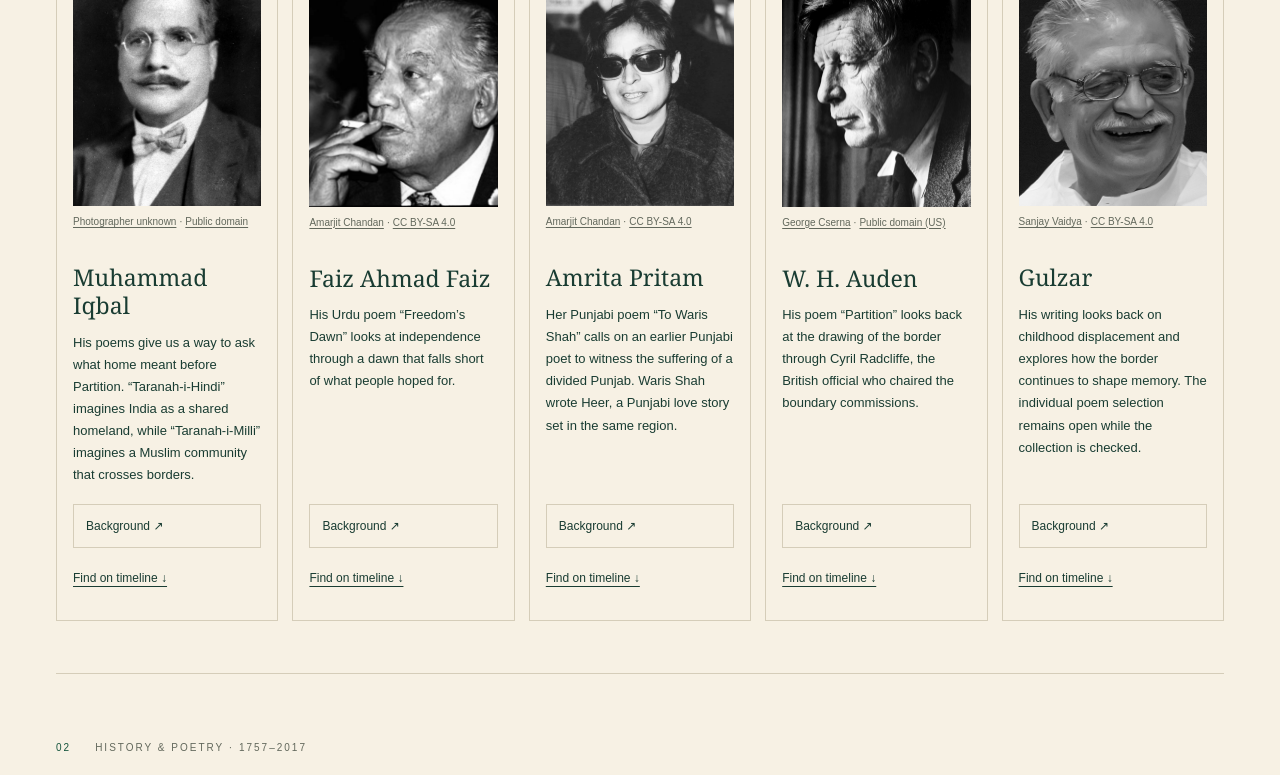
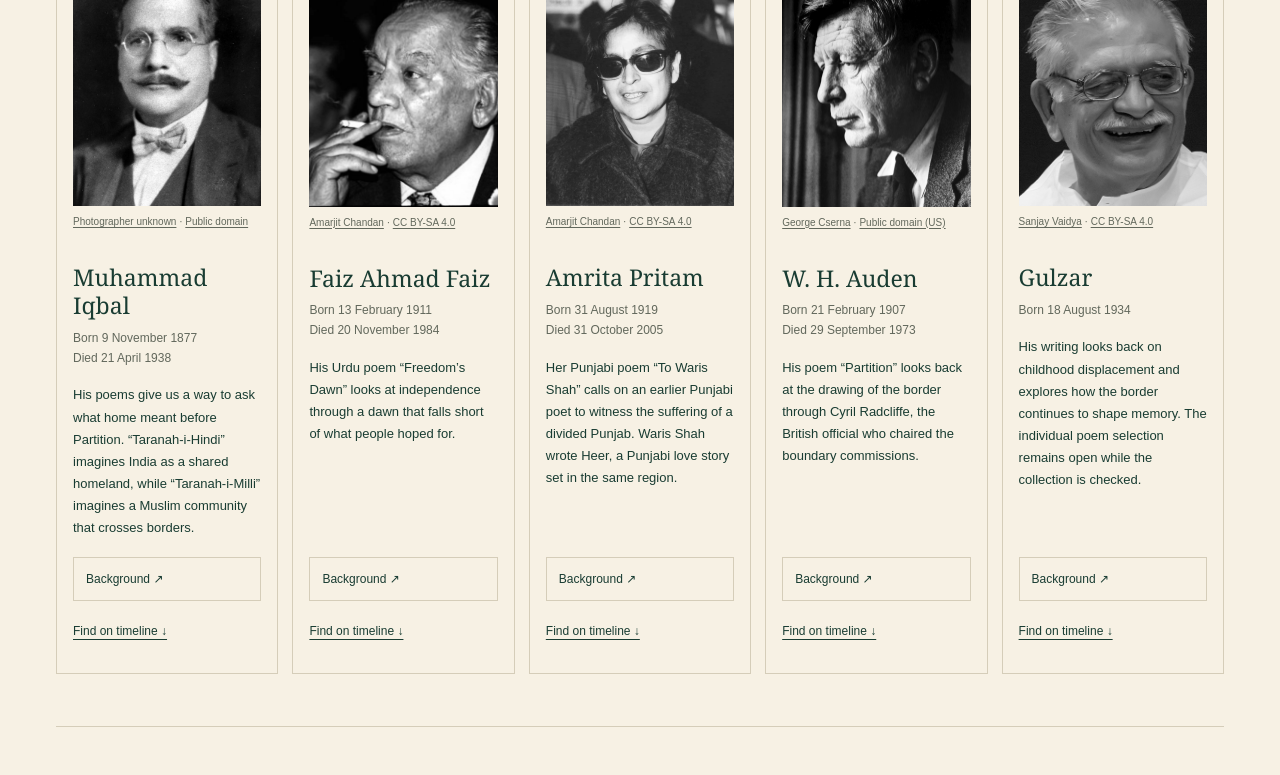
Before and after one commit to syedshazli/Poetry_Across_Partition, a plain HTML site: page poetry-exhibit/dist/index.html in a window 1280 px wide. Shown: the part 992-1767 px from the top of the page. Drawn offline with Linux system fonts and the light colour scheme.

Commit message:
Annotations

```diff
--- a/poetry-exhibit/dist/styles.css
+++ b/poetry-exhibit/dist/styles.css
@@ -80,3 +80,5 @@ button{font:inherit;color:inherit;cursor:pointer}button:focus-visible,summary:fo
 @media(max-width:700px){.poet-background{padding:22px;max-height:88dvh}.poet-background h2{font-size:29px}}
 
 .whole-poem-analysis h5{font-size:12px;text-transform:uppercase;letter-spacing:1px;margin:28px 0 12px}.reading-sources{padding-left:20px}.reading-sources li{margin-bottom:16px;line-height:1.7}.reading-sources .annotation-source p{font-size:12px;margin:6px 0}
+
+.poet-intro .poet-life-dates{font-size:12px;line-height:1.7;color:var(--muted);margin:-4px 0 16px}
--- a/poetry-exhibit/dist/timeline-data.json
+++ b/poetry-exhibit/dist/timeline-data.json
@@ -842,6 +842,12 @@
             "url": "https://poets.org/poet/muhammad-allama-iqbal"
           }
         ]
+      },
+      "lifeDates": {
+        "born": "1877-11-09",
+        "died": "1938-04-21",
+        "sourceUrl": "https://poets.org/poet/muhammad-allama-iqbal",
+        "checkedOn": "2026-11-15"
       }
     },
     {
@@ -869,8 +875,18 @@
           {
             "title": "Academy of American Poets · Faiz Ahmed Faiz",
             "url": "https://poets.org/poet/faiz-ahmed-faiz"
+          },
+          {
+            "title": "Faiz Ahmad Faiz · Birth and death dates",
+            "url": "https://www.rekhta.org/poets/faiz-ahmad-faiz/profile"
           }
         ]
+      },
+      "lifeDates": {
+        "born": "1911-02-13",
+        "died": "1984-11-20",
+        "sourceUrl": "https://www.rekhta.org/poets/faiz-ahmad-faiz/profile",
+        "checkedOn": "2026-11-15"
       }
     },
     {
@@ -898,8 +914,18 @@
           {
             "title": "Sahitya Akademi · Amrita Pritam fellowship profile",
             "url": "https://sahitya-akademi.gov.in/library/fellowship_pdf/Amrita-Pritam.pdf"
+          },
+          {
+            "title": "Amrita Pritam · Birth and death dates",
+            "url": "https://www.theguardian.com/news/2005/nov/04/guardianobituaries.india"
           }
         ]
+      },
+      "lifeDates": {
+        "born": "1919-08-31",
+        "died": "2005-10-31",
+        "sourceUrl": "https://www.theguardian.com/news/2005/nov/04/guardianobituaries.india",
+        "checkedOn": "2026-11-15"
       }
     },
     {
@@ -931,8 +957,18 @@
           {
             "title": "Poetry Foundation · W. H. Auden",
             "url": "https://www.poetryfoundation.org/poets/w-h-auden"
+          },
+          {
+            "title": "W. H. Auden · Birth and death dates",
+            "url": "https://academic.oup.com/american-national-biography/reference/63042/reference-article-abstract/570335972"
           }
         ]
+      },
+      "lifeDates": {
+        "born": "1907-02-21",
+        "died": "1973-09-29",
+        "sourceUrl": "https://academic.oup.com/american-national-biography/reference/63042/reference-article-abstract/570335972",
+        "checkedOn": "2026-11-15"
       }
     },
     {
@@ -966,6 +1002,12 @@
             "url": "https://scroll.in/article/846133/why-the-partition-is-not-just-a-historical-event-but-a-work-in-progress-for-gulzar"
           }
         ]
+      },
+      "lifeDates": {
+        "born": "1934-08-18",
+        "died": null,
+        "sourceUrl": "https://www.rekhta.org/poets/gulzar/profile",
+        "checkedOn": "2026-11-15"
       }
     }
   ]
--- a/poetry-exhibit/dist/timeline.js
+++ b/poetry-exhibit/dist/timeline.js
@@ -417,7 +417,21 @@
       background.setAttribute('aria-haspopup', 'dialog');
       background.setAttribute('aria-controls', 'poet-background');
       background.addEventListener('click', () => openPoetBackground(poet, background));
-      card.append(heading, el('p', poet.description), background, link);
+      const dates = el('p', null, 'poet-life-dates');
+      if (poet.lifeDates) {
+        const format = new Intl.DateTimeFormat('en-GB', {day: 'numeric', month: 'long', year: 'numeric', timeZone: 'UTC'});
+        const addDate = (label, value) => {
+          const time = el('time', format.format(new Date(`${value}T00:00:00Z`)));
+          time.dateTime = value;
+          dates.append(document.createTextNode(`${label} `), time);
+        };
+        addDate('Born', poet.lifeDates.born);
+        if (poet.lifeDates.died) {
+          dates.append(el('br'));
+          addDate('Died', poet.lifeDates.died);
+        }
+      }
+      card.append(heading, dates, el('p', poet.description), background, link);
       document.querySelector('#poet-list').append(card);
     });
     render();
```
